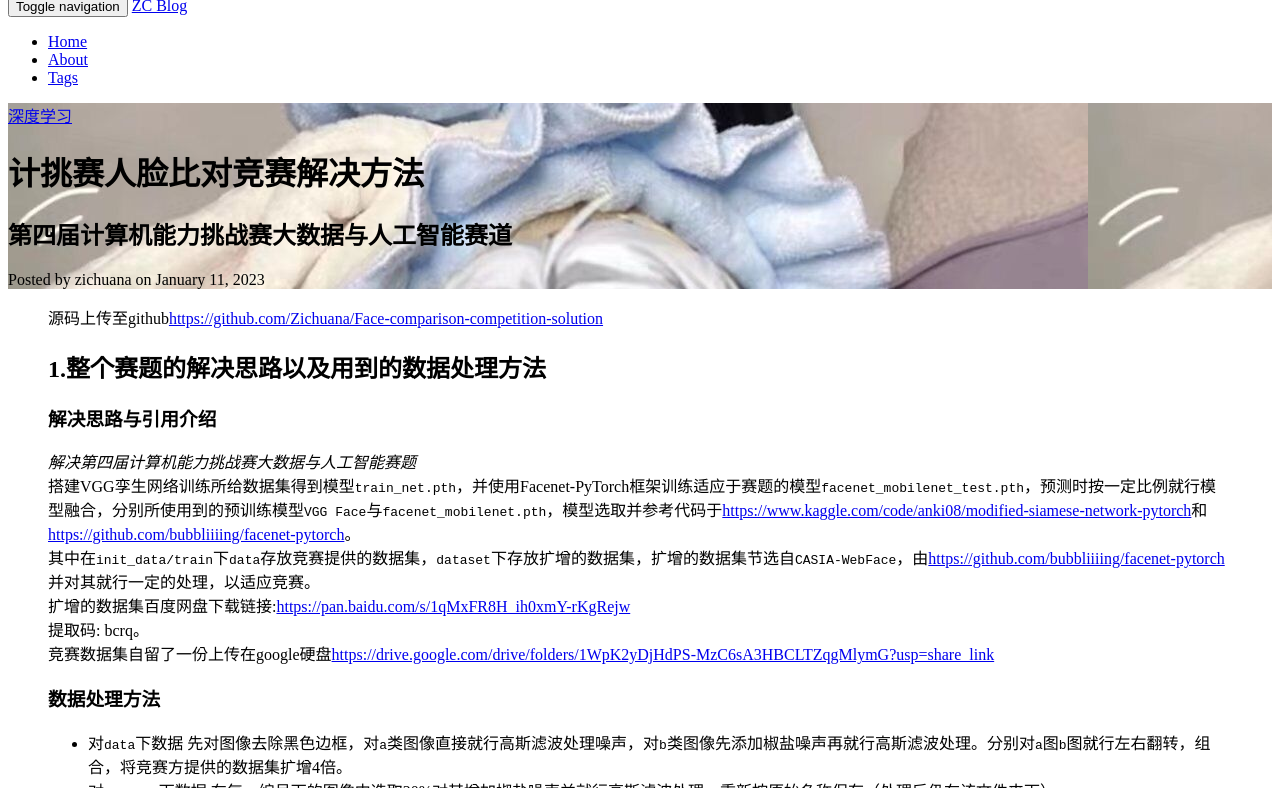
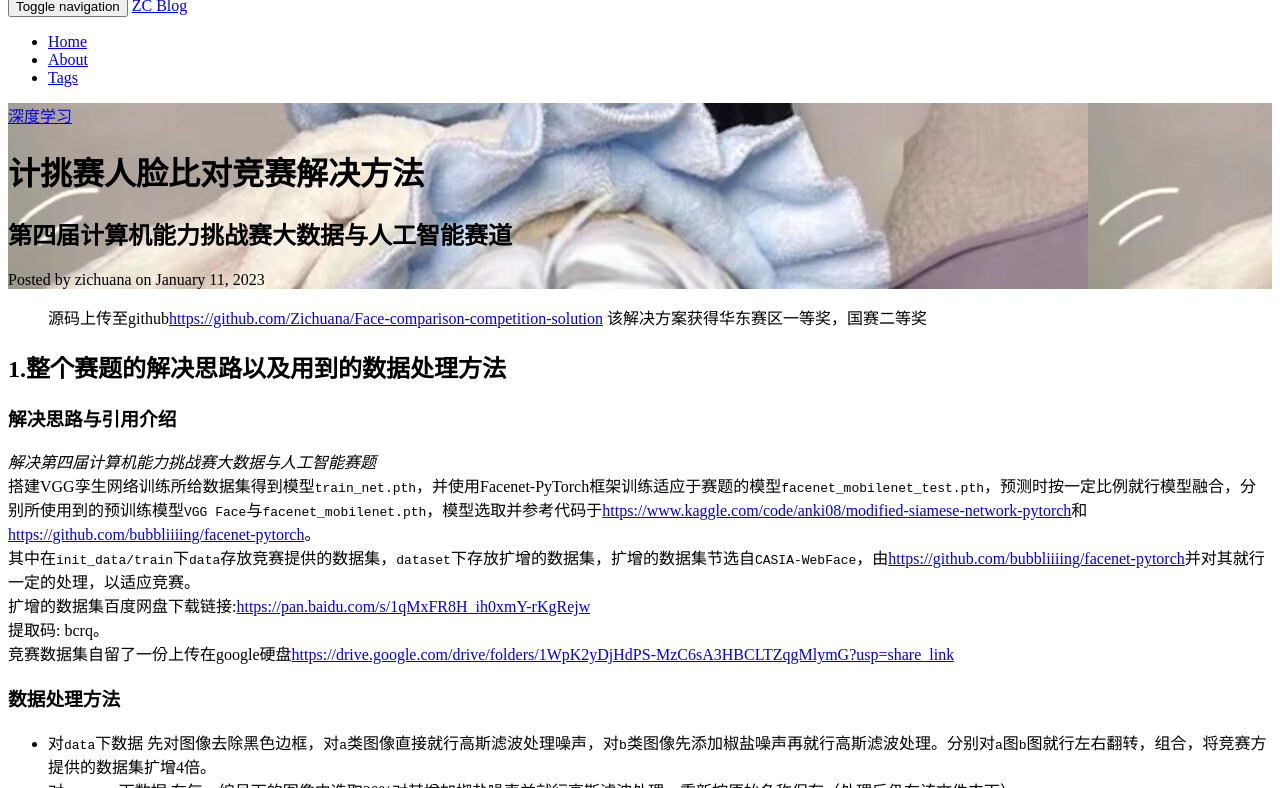
Before and after one commit to Zichuana/Zichuana.github.io, a Jekyll site: the page built from _posts/2023-1-11-Face-comparison-competition-solution.md, in a window 1280 px wide and 900 px high, cut to the strip 112-900 px from the top of the window. Built offline with Jekyll 4.4.1, drawn with Linux system fonts in a browser that asks for light colours; comment, search, counter and statistics services are not loaded.

Commit message:
update 1-11

```diff
--- a/_posts/2023-1-11-Face-comparison-competition-solution.md
+++ b/_posts/2023-1-11-Face-comparison-competition-solution.md
@@ -10,6 +10,8 @@ tags:                               #标签
     - 深度学习
 ---
 > 源码上传至github[https://github.com/Zichuana/Face-comparison-competition-solution](https://github.com/Zichuana/Face-comparison-competition-solution)
+> 该解决方案获得华东赛区一等奖，国赛二等奖
+
 ## 1.整个赛题的解决思路以及用到的数据处理方法
 ### 解决思路与引用介绍
 *解决第四届计算机能力挑战赛大数据与人工智能赛题*
```
